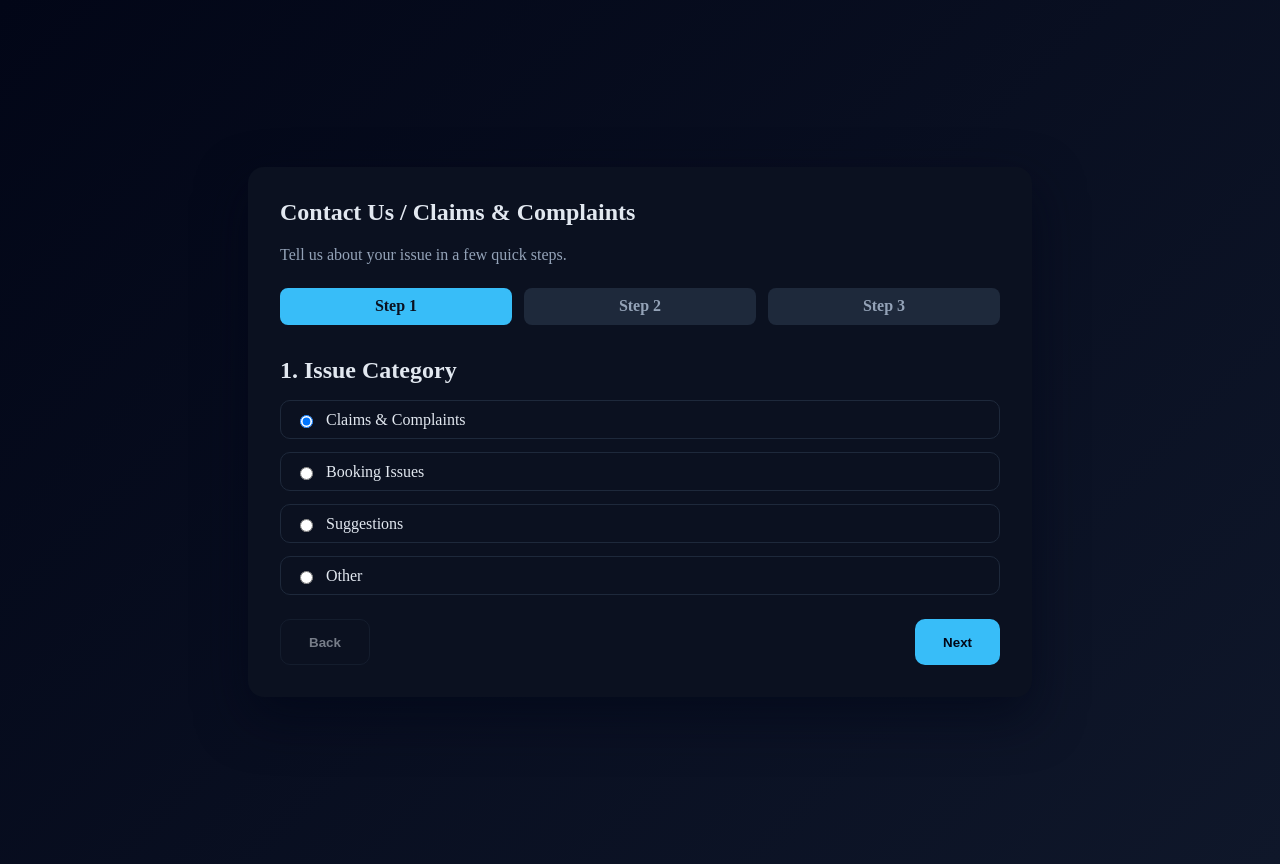
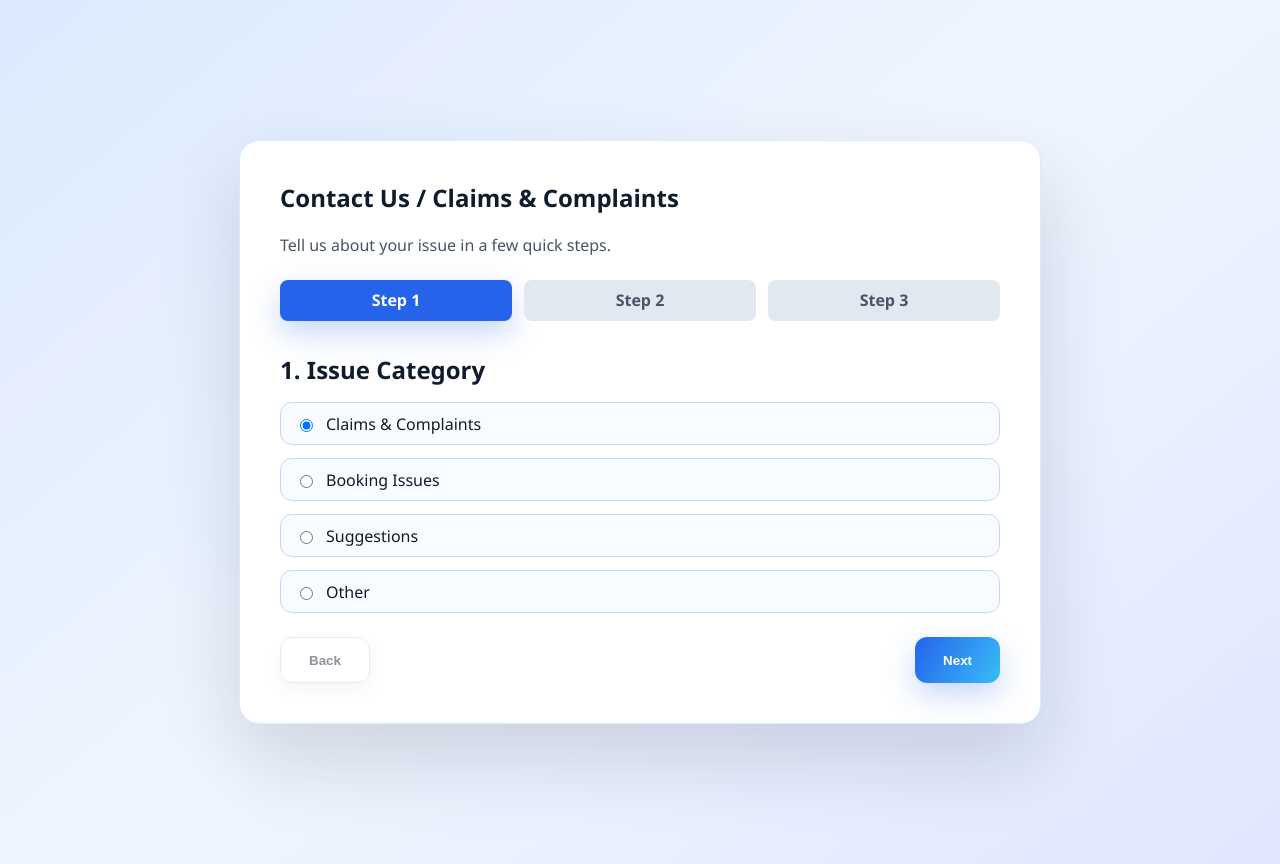
Before and after one commit to kalviumcommunity/S63-0126-Alpha-Full-Stack-With-NextjsAnd-AWS-Azure-Million-Trains, a Next.js app in the folder train-tracker/: page /contact in a window 1280 px wide. Built offline with nearby package versions, Linux system fonts and the light colour scheme.

Commit message:
Changes the theme

```diff
--- a/train-tracker/app/contact/page.tsx
+++ b/train-tracker/app/contact/page.tsx
@@ -127,7 +127,7 @@ export default function ContactPage(): ReactElement {
     <main style={mainStyle}>
       <section style={cardStyle}>
         <h1 style={{ marginTop: 0 }}>Contact Us / Claims & Complaints</h1>
-        <p style={{ color: "#94a3b8", marginBottom: "1.5rem" }}>
+        <p style={{ color: "#475569", marginBottom: "1.5rem" }}>
           Tell us about your issue in a few quick steps.
         </p>
 
@@ -257,8 +257,8 @@ export default function ContactPage(): ReactElement {
           </div>
         </form>
 
-        {status && <p style={{ color: "#10b981", marginTop: "1rem" }}>{status}</p>}
-        {error && <p style={{ color: "#f87171", marginTop: "1rem" }}>{error}</p>}
+        {status && <p style={{ color: "#047857", marginTop: "1rem" }}>{status}</p>}
+        {error && <p style={{ color: "#dc2626", marginTop: "1rem" }}>{error}</p>}
       </section>
     </main>
   );
@@ -270,17 +270,18 @@ const mainStyle: CSSProperties = {
   alignItems: "center",
   justifyContent: "center",
   padding: "2rem",
-  background: "linear-gradient(135deg, #020617 0%, #0f172a 100%)"
+  background: "linear-gradient(140deg, #dbeafe 0%, #eff6ff 50%, #e0e7ff 100%)"
 };
 
 const cardStyle: CSSProperties = {
   width: "100%",
   maxWidth: "720px",
-  background: "#0b1120",
-  borderRadius: "16px",
-  padding: "2rem",
-  boxShadow: "0 20px 50px rgba(2, 6, 23, 0.6)",
-  color: "#e2e8f0"
+  background: "#ffffff",
+  borderRadius: "20px",
+  padding: "2.5rem",
+  border: "1px solid #dbeafe",
+  boxShadow: "0 35px 80px rgba(15, 23, 42, 0.15)",
+  color: "#0f1c2e"
 };
 
 const stepsWrapperStyle: CSSProperties = {
@@ -296,8 +297,9 @@ function getStepStyle(isActive: boolean): CSSProperties {
     borderRadius: "8px",
     textAlign: "center",
     fontWeight: 600,
-    background: isActive ? "#38bdf8" : "#1e293b",
-    color: isActive ? "#0b1120" : "#94a3b8"
+    background: isActive ? "#2563eb" : "#e2e8f0",
+    color: isActive ? "#ffffff" : "#475569",
+    boxShadow: isActive ? "0 12px 30px rgba(37, 99, 235, 0.25)" : "none"
   };
 }
 
@@ -316,41 +318,46 @@ const optionLabelStyle: CSSProperties = {
   gap: "0.6rem",
   alignItems: "center",
   padding: "0.6rem 0.9rem",
-  borderRadius: "10px",
-  border: "1px solid #1e293b"
+  borderRadius: "12px",
+  border: "1px solid #c7d7ff",
+  background: "#f8fbff"
 };
 
 const toggleLabelStyle: CSSProperties = {
   display: "flex",
   gap: "0.5rem",
   alignItems: "center",
-  marginBottom: "0.5rem"
+  marginBottom: "0.5rem",
+  color: "#1f2937"
 };
 
 const inputStyle: CSSProperties = {
-  padding: "0.8rem 1rem",
-  borderRadius: "8px",
-  border: "1px solid #1f2937",
-  background: "#020617",
-  color: "#e2e8f0"
+  padding: "0.85rem 1rem",
+  borderRadius: "10px",
+  border: "1px solid #c7d7ff",
+  background: "#f8fbff",
+  color: "#0f1c2e",
+  boxShadow: "0 8px 20px rgba(15, 23, 42, 0.08)"
 };
 
 const primaryButtonStyle: CSSProperties = {
   padding: "0.9rem 1.75rem",
-  borderRadius: "10px",
+  borderRadius: "12px",
   border: "none",
-  background: "#38bdf8",
-  color: "#020617",
+  background: "linear-gradient(120deg, #2563eb, #38bdf8)",
+  color: "#ffffff",
   fontWeight: 700,
-  cursor: "pointer"
+  cursor: "pointer",
+  boxShadow: "0 12px 30px rgba(37, 99, 235, 0.25)"
 };
 
 const secondaryButtonStyle: CSSProperties = {
   padding: "0.9rem 1.75rem",
-  borderRadius: "10px",
-  border: "1px solid #1e293b",
-  background: "transparent",
-  color: "#e2e8f0",
+  borderRadius: "12px",
+  border: "1px solid #c7d7ff",
+  background: "#ffffff",
+  color: "#1e293b",
   fontWeight: 600,
-  cursor: "pointer"
+  cursor: "pointer",
+  boxShadow: "0 8px 18px rgba(15, 23, 42, 0.08)"
 };
--- a/train-tracker/app/layout.tsx
+++ b/train-tracker/app/layout.tsx
@@ -17,8 +17,9 @@ export default function RootLayout({
         style={{
           minHeight: "100vh",
           margin: 0,
-          backgroundColor: "#020617",
-          color: "#e2e8f0"
+          background: "linear-gradient(145deg, #dbeafe 0%, #f8fbff 60%, #e0e7ff 100%)",
+          color: "#0f1c2e",
+          fontFamily: "'Space Grotesk', 'Segoe UI', system-ui, sans-serif"
         }}
       >
         {children}
```
Also changed, not shown: train-tracker/app/about/page.tsx (+6 -1 lines), train-tracker/app/dashboard/page.tsx (+12 -6 lines), train-tracker/app/login/page.tsx (+19 -15 lines), train-tracker/app/page.tsx (+6 -1 lines), train-tracker/app/signup/page.tsx (+19 -15 lines).
